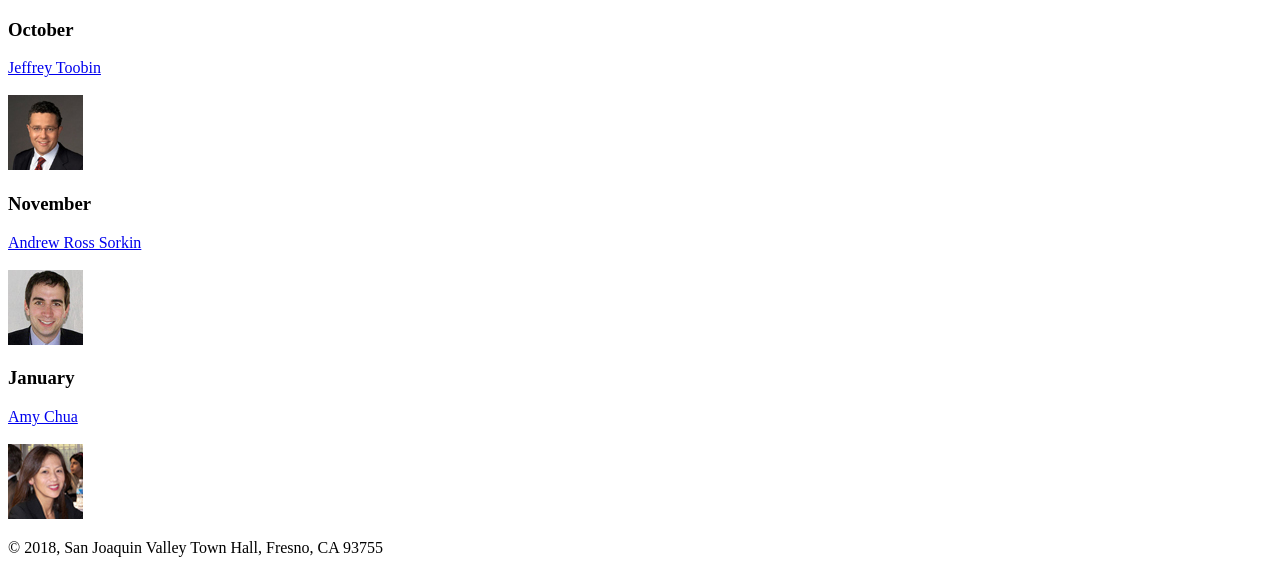
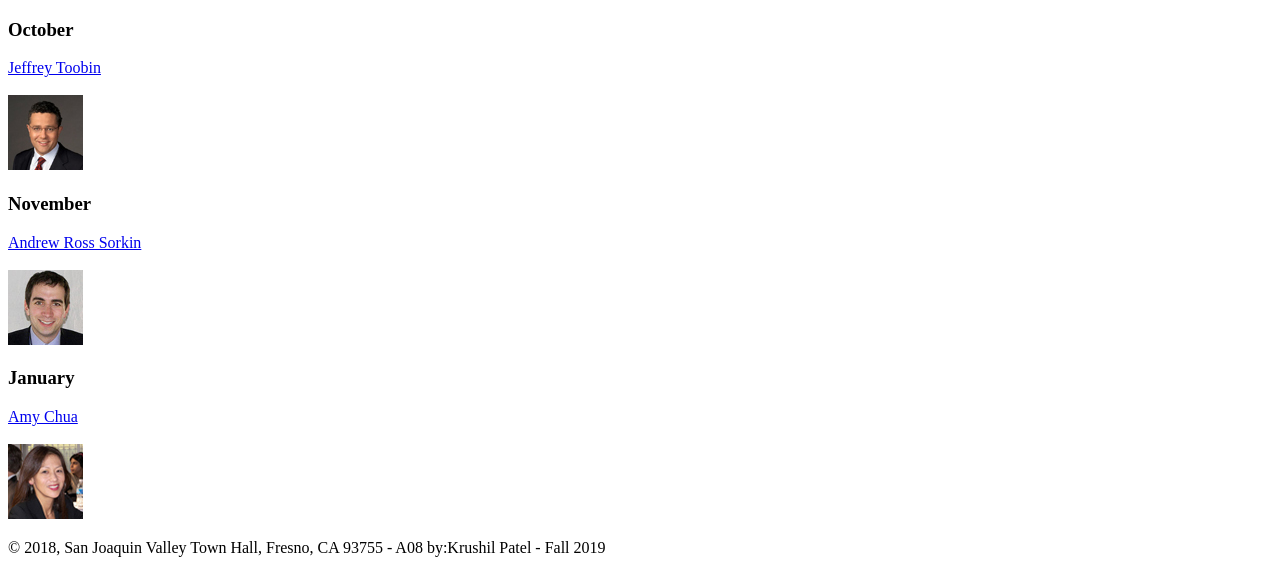
Before and after one commit to kp567/A08, a plain HTML site: page index.html in a window 1280 px wide. Shown: the part 504-1077 px from the top of the page. Drawn offline with Linux system fonts and the light colour scheme.

Commit message:
Added name and semester to the footer

```diff
--- a/index.html
+++ b/index.html
@@ -51,7 +51,7 @@
 
 	</main>
 	<footer>
-		<p>&copy 2018, San Joaquin Valley Town Hall, Fresno, CA 93755</p>
+		<p>&copy 2018, San Joaquin Valley Town Hall, Fresno, CA 93755 - A08 by:Krushil Patel - Fall 2019</p>
 	</footer>
 </body>
 </html>
```
